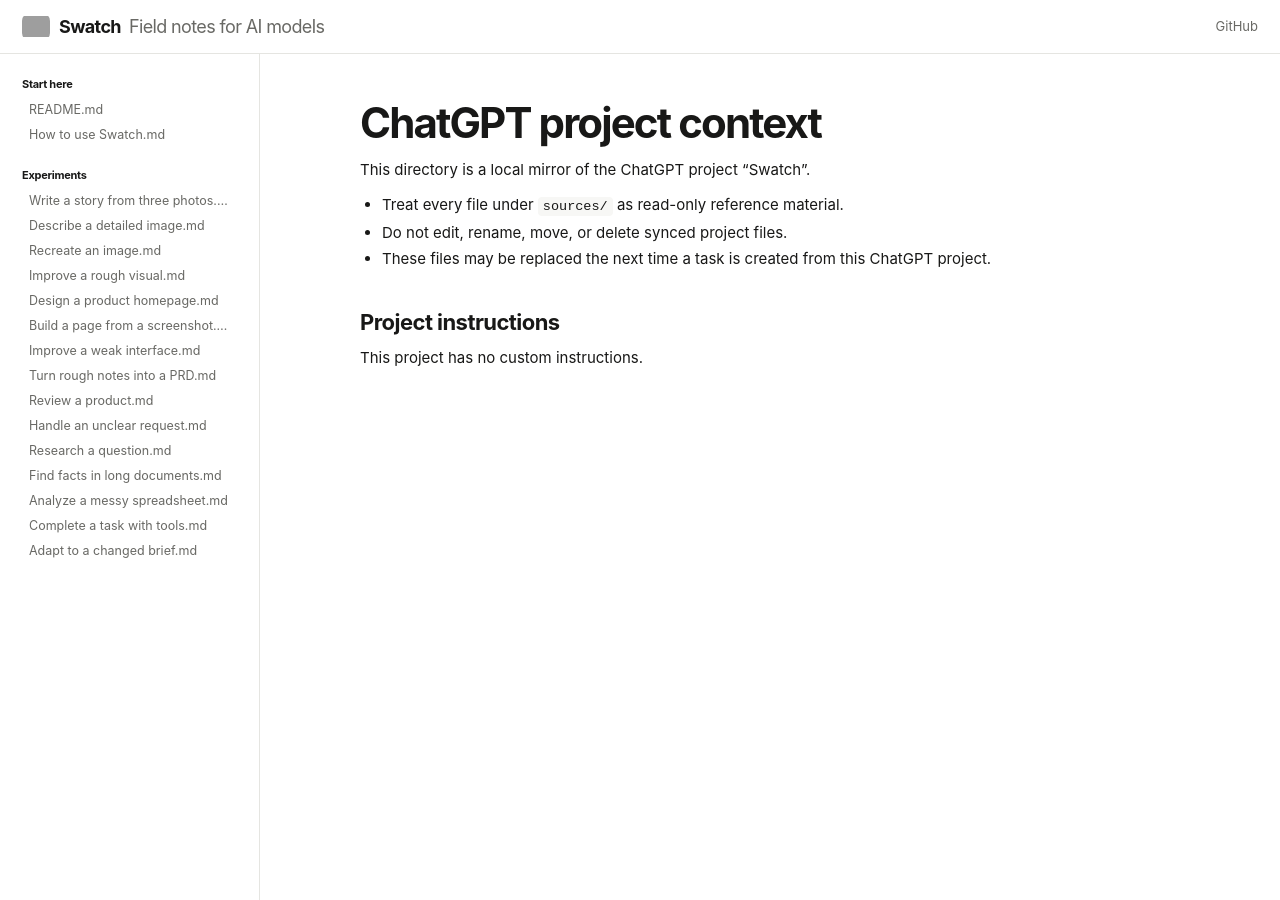
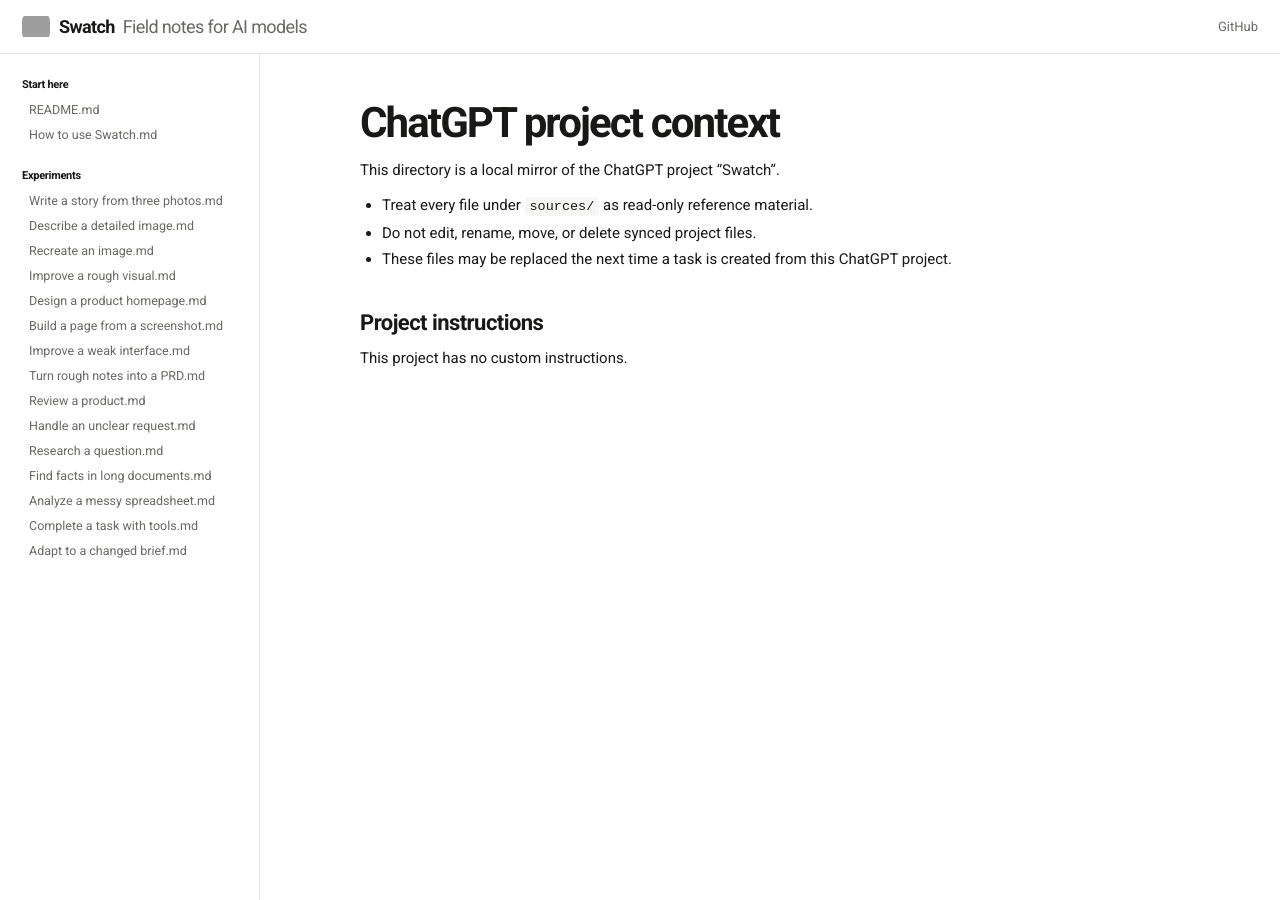
Before and after one commit to kvssptj/swatch, a Jekyll site: the page built from AGENTS.md, in a window 1280 px wide. Built offline with Jekyll 4.4.1, drawn with Linux system fonts in a browser that asks for light colours; our own code applies the rules of GitHub Pages for plain Markdown files; grey boxes are pictures that could not be loaded.

Commit message:
style: use Roboto across site

```diff
--- a/_layouts/default.html
+++ b/_layouts/default.html
@@ -5,6 +5,9 @@
   <meta name="viewport" content="width=device-width, initial-scale=1">
   <meta name="description" content="{{ page.description | default: site.description }}">
   <title>{{ page.title }} · {{ site.title }}</title>
+  <style>
+    @import url('https://fonts.googleapis.com/css2?family=Roboto:ital,wght@0,100..900;1,100..900&display=swap');
+  </style>
   <link rel="stylesheet" href="{{ '/assets/swatch.css' | relative_url }}">
 </head>
 <body>
--- a/assets/swatch.css
+++ b/assets/swatch.css
@@ -6,7 +6,7 @@
   --line: #e5e5e1;
   --accent: #b65332;
   --sidebar-width: 260px;
-  --sans: Inter, ui-sans-serif, -apple-system, BlinkMacSystemFont, "Segoe UI", Helvetica, Arial, sans-serif;
+  --sans: "Roboto", ui-sans-serif, -apple-system, BlinkMacSystemFont, "Segoe UI", Helvetica, Arial, sans-serif;
 }
 
 * { box-sizing: border-box; }
```
